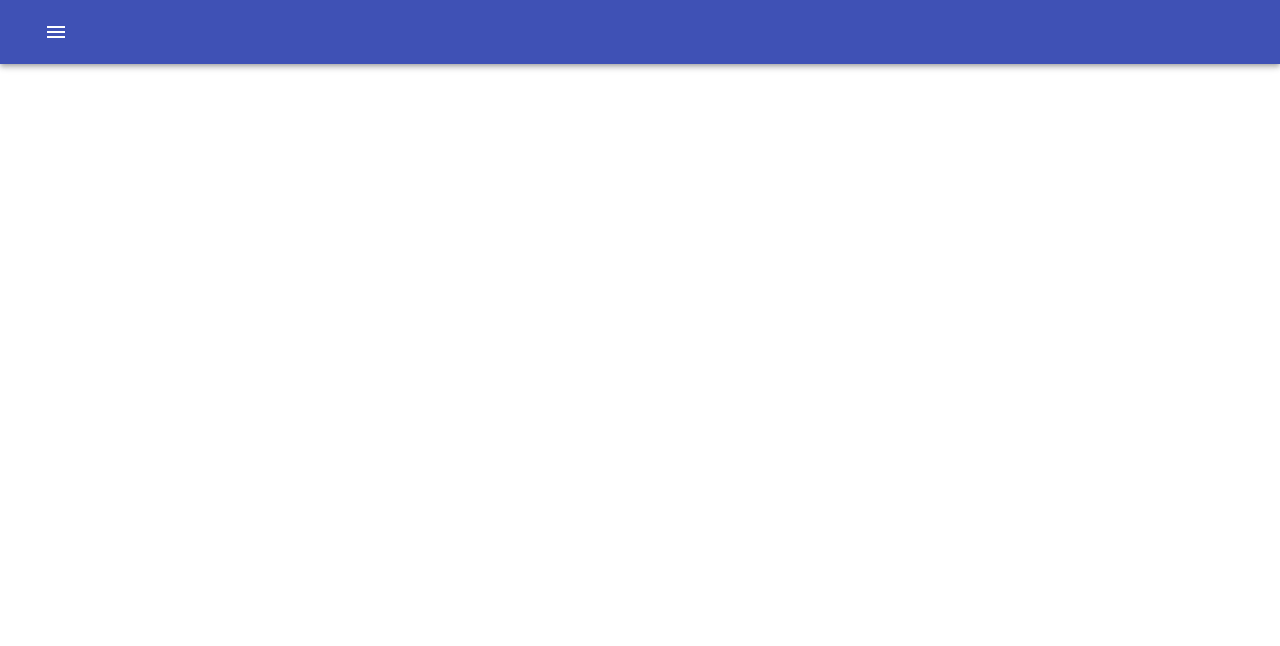
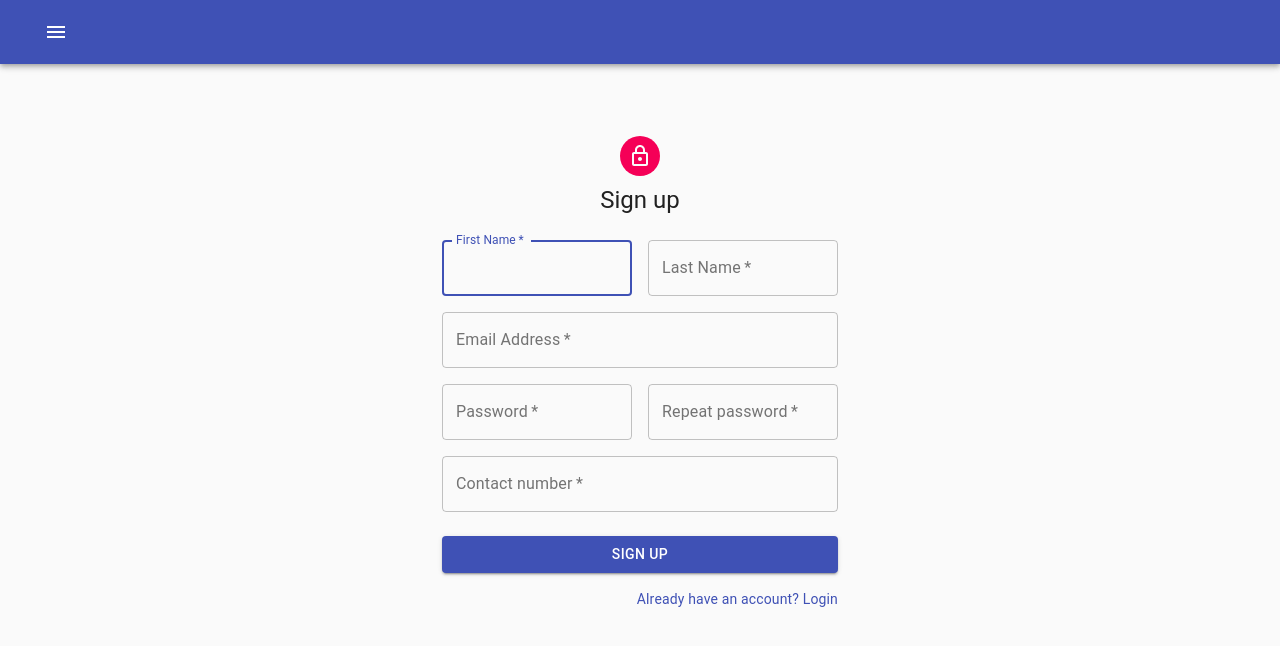
Before and after one commit to vor-obey/CRM-for-Small-Business, a React (Create React App) app: page /signup in a window 1280 px wide. Shown: the top 646 px of the page. Built offline with nearby package versions, Linux system fonts and the light colour scheme.

Commit message:
Signup page development

```diff
--- a/package.json
+++ b/package.json
@@ -11,6 +11,7 @@
     "node-sass": "^4.13.0",
     "react": "^16.12.0",
     "react-dom": "^16.12.0",
+    "react-number-format": "^4.3.1",
     "react-redux": "^7.1.3",
     "react-router-dom": "^5.1.2",
     "react-scripts": "3.2.0",
--- a/src/App.js
+++ b/src/App.js
@@ -18,6 +18,7 @@ import UserPage from './view/pages/UsersPage/UserPage.jsx';
 
 import Header from './view/components/Navigation/Header/Header.js';
 import UserDetailsPage from "./view/pages/UserDetailsPage/UserDetailsPage";
+import Signup from "./view/pages/Signup/Signup";
 
 function App(props) {
     const [authTokens, setAuthTokens] = useState();
@@ -35,12 +36,12 @@ function App(props) {
                             <Header />
                             <Route exact path="/" component={Home} />
                             <Route path="/login" component={Login} />
+                            <Route path='/signup' component={Signup} />
                             <Route path="/create-user" component={CreateUser} />
                             <Route path='/logout' component={LogOut} />
                             <Route path='/users' exact component={UserPage} />
                             <Route path='/users/:id' component={UserDetailsPage} />
                             <PrivateRoute path="/admin" component={Admin} />
-
                         </div>
                     </Router>
                 </AuthContext.Provider>
--- a/src/view/components/Navigation/Drawer/Drawer.jsx
+++ b/src/view/components/Navigation/Drawer/Drawer.jsx
@@ -1,16 +1,22 @@
 import React from 'react';
-import { SwipeableDrawer, Button, List, Divider, ListItem, ListItemIcon, ListItemText, withStyles} from '@material-ui/core';
+import { Link } from "react-router-dom";
+
+import {
+    SwipeableDrawer,
+    Button,
+    List,
+    Divider,
+    ListItem,
+    ListItemIcon,
+    ListItemText,
+    withStyles } from '@material-ui/core';
 import HomeIcon from '@material-ui/icons/Home';
 import PeopleIcon from '@material-ui/icons/People';
 import PersonAddIcon from '@material-ui/icons/PersonAdd';
-import ContactsIcon from '@material-ui/icons/Contacts';
 import InsertDriveFileIcon from '@material-ui/icons/InsertDriveFile';
 import DescriptionIcon from '@material-ui/icons/Description';
-import FileCopyIcon from '@material-ui/icons/FileCopy';
 import MenuIcon from '@material-ui/icons/Menu';
 import { drawerStyle } from "./Drawer.style";
-import { Link } from "react-router-dom";
-
 
 function Drawer(props) {
     const { classes } = props;
@@ -53,13 +59,7 @@ function Drawer(props) {
                         <ListItemIcon><PersonAddIcon /></ListItemIcon>
                         <ListItemText>Create user</ListItemText>
                     </ListItem>
-                    <ListItem button
-                        component={Link}
-                        to="/">
-                        <ListItemIcon><ContactsIcon /></ListItemIcon>
-                        <ListItemText>User view</ListItemText>
-                    </ListItem>
-                    <Divider />
+                      <Divider />
                     <ListItem button
                         component={Link}
                         to="/">
@@ -71,12 +71,6 @@ function Drawer(props) {
                         to="/">
                         <ListItemIcon><DescriptionIcon /></ListItemIcon>
                         <ListItemText>Create order</ListItemText>
-                    </ListItem>
-                    <ListItem button
-                        component={Link}
-                        to="/">
-                        <ListItemIcon><FileCopyIcon /></ListItemIcon>
-                        <ListItemText>Order view</ListItemText>
                     </ListItem>
             </List>
         </div>
--- a/src/view/pages/CreateUser/CreateUser.js
+++ b/src/view/pages/CreateUser/CreateUser.js
@@ -48,7 +48,6 @@ class CreateUser extends Component{
                         <Grid container spacing={2}>
                             <Grid item xs={12} sm={6}>
                                 <TextField
-                                    autoComplete="fname"
                                     name="firstName"
                                     variant="outlined"
                                     required
--- /dev/null
+++ b/src/view/pages/Signup/Signup.jsx
@@ -0,0 +1,125 @@
+import React, {Component} from 'react';
+
+import {
+    Avatar,
+    Button,
+    CssBaseline,
+    TextField,
+    Link,
+    Grid,
+    Typography,
+    Container,
+    withStyles } from '@material-ui/core';
+import LockOutlinedIcon from '@material-ui/icons/LockOutlined';
+import {signupStyle} from "./Signup.style";
+import NumberFormat from 'react-number-format';
+
+
+class Signup extends Component{
+
+    render() {
+        const { classes } = this.props;
+
+        return (
+            <Container component="main" maxWidth="xs">
+                <CssBaseline />
+                <div className={classes.paper}>
+                    <Avatar className={classes.avatar}>
+                        <LockOutlinedIcon />
+                    </Avatar>
+                    <Typography component="h1" variant="h5">
+                        Sign up
+                    </Typography>
+                    <form className={classes.form} noValidate>
+                        <Grid container spacing={2}>
+                            <Grid item xs={12} sm={6}>
+                                <TextField
+                                    name="firstName"
+                                    variant="outlined"
+                                    required
+                                    fullWidth
+                                    label="First Name"
+                                    autoFocus
+                                />
+                            </Grid>
+                            <Grid item xs={12} sm={6}>
+                                <TextField
+                                    variant="outlined"
+                                    required
+                                    fullWidth
+                                    label="Last Name"
+                                    name="lastName"
+                                    autoComplete="lname"
+                                />
+                            </Grid>
+                            <Grid item xs={12}>
+                                <TextField
+                                    variant="outlined"
+                                    required
+                                    fullWidth
+                                    label="Email Address"
+                                    name="email"
+                                    autoComplete="email"
+                                />
+                            </Grid>
+                            <Grid item xs={6}>
+                                <TextField
+                                    variant="outlined"
+                                    required
+                                    fullWidth
+                                    name="password"
+                                    label="Password"
+                                    type="password"
+                                    autoComplete="current-password"
+                                />
+                            </Grid>
+                            <Grid item xs={6}>
+                                <TextField
+                                    variant="outlined"
+                                    required
+                                    fullWidth
+                                    name="password"
+                                    label="Repeat password"
+                                    type="password"
+                                    autoComplete="repeat-current-password"
+                                />
+                            </Grid>
+                            <Grid item xs={12}>
+                                <NumberFormat
+                                    variant="outlined"
+                                    customInput={TextField}
+                                    required
+                                    format="+38 (###) ###-##-##"
+                                    mask="_"
+                                    fullWidth
+                                    name="contact"
+                                    label="Contact number"
+                                    type="tel"
+                                    autoComplete="contact-number"
+                                />
+                            </Grid>
+                        </Grid>
+                        <Button
+                            type="submit"
+                            fullWidth
+                            variant="contained"
+                            color="primary"
+                            className={classes.submit}
+                        >
+                            Sign Up
+                        </Button>
+                        <Grid container justify="flex-end">
+                            <Grid item>
+                                <Link href="/login" variant="body2">
+                                    Already have an account? Login
+                                </Link>
+                            </Grid>
+                        </Grid>
+                    </form>
+                </div>
+            </Container>
+        );
+    }
+}
+
+export default withStyles(signupStyle)(Signup);
--- /dev/null
+++ b/src/view/pages/Signup/Signup.style.js
@@ -0,0 +1,19 @@
+export const signupStyle = (theme => ({
+    paper: {
+        marginTop: theme.spacing(8),
+        display: 'flex',
+        flexDirection: 'column',
+        alignItems: 'center',
+    },
+    avatar: {
+        margin: theme.spacing(1),
+        backgroundColor: theme.palette.secondary.main,
+    },
+    form: {
+        width: '100%', // Fix IE 11 issue.
+        marginTop: theme.spacing(3),
+    },
+    submit: {
+        margin: theme.spacing(3, 0, 2),
+    },
+}));
```
Also changed, not shown: 1 other file (tests, documents, lock files or other folders).
